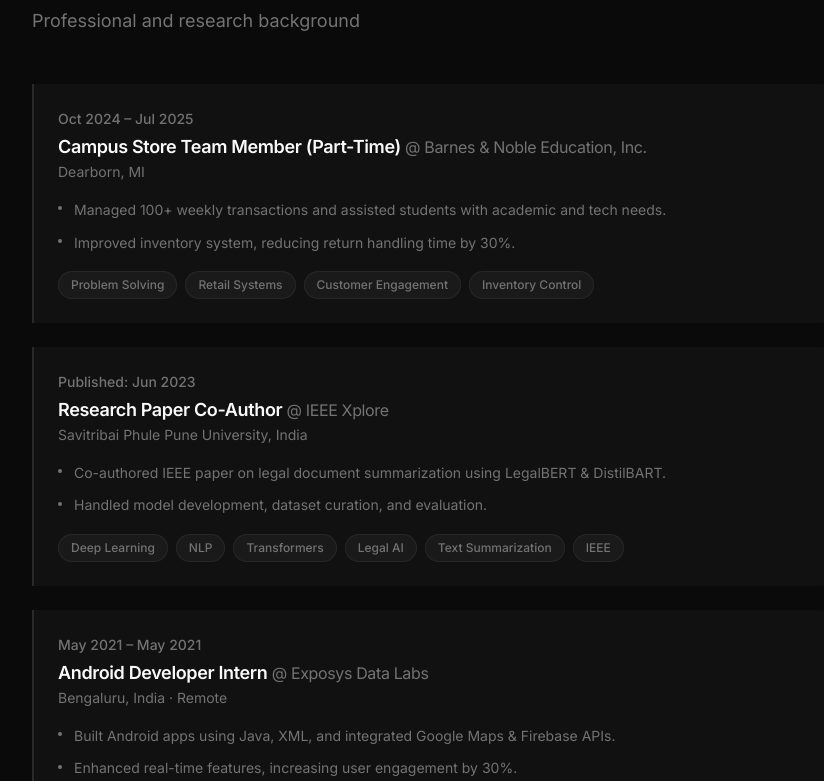
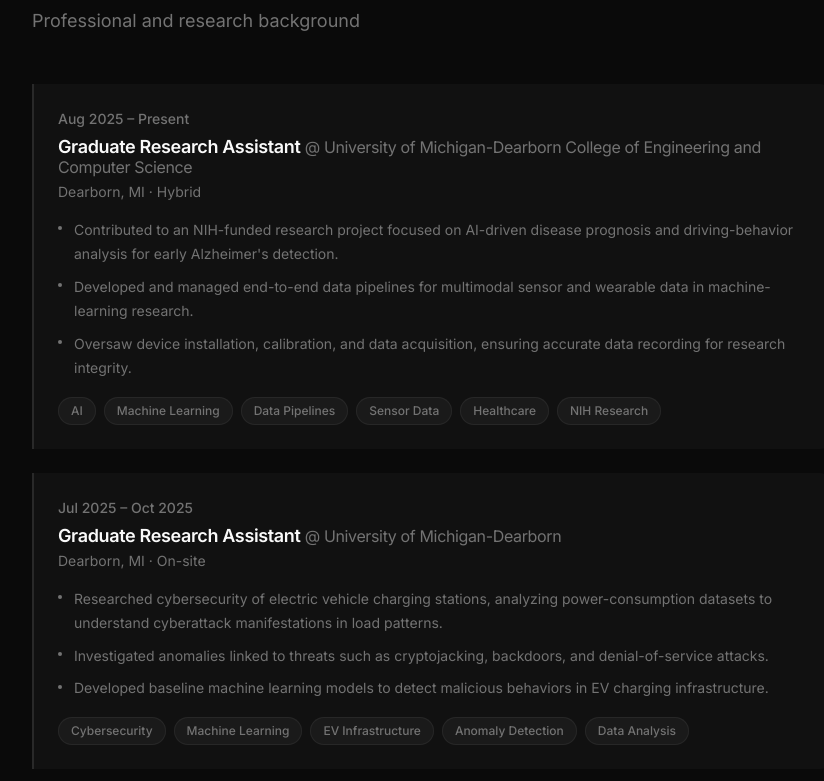
Before and after one commit to shubham7254/my-portfolio, a React (Create React App) app: page / in a window 1280 px wide. Shown: the part 4299-5080 px from the top of the page, without its empty margins (106-930 px from the left). Built offline with nearby package versions, Linux system fonts and the light colour scheme; no server answers.

Commit message:
feat: prioritize grad research assistant positions in experience list
Add NIH-funded and EV cybersecurity roles as top entries with structured details.

Co-authored-by: Shubham Jagtap <69067628+shubham7254@users.noreply.github.com>

```diff
--- a/src/data/experience.js
+++ b/src/data/experience.js
@@ -1,4 +1,30 @@
 const experiences = [
+  {
+    id: "gra-alzheimers",
+    title: "Graduate Research Assistant",
+    company: "University of Michigan-Dearborn College of Engineering and Computer Science",
+    dates: "Aug 2025 – Present",
+    location: "Dearborn, MI · Hybrid",
+    description: [
+      "Contributed to an NIH-funded research project focused on AI-driven disease prognosis and driving-behavior analysis for early Alzheimer's detection.",
+      "Developed and managed end-to-end data pipelines for multimodal sensor and wearable data in machine-learning research.",
+      "Oversaw device installation, calibration, and data acquisition, ensuring accurate data recording for research integrity.",
+    ],
+    tags: ["AI", "Machine Learning", "Data Pipelines", "Sensor Data", "Healthcare", "NIH Research"],
+  },
+  {
+    id: "gra-cybersecurity-ev",
+    title: "Graduate Research Assistant",
+    company: "University of Michigan-Dearborn",
+    dates: "Jul 2025 – Oct 2025",
+    location: "Dearborn, MI · On-site",
+    description: [
+      "Researched cybersecurity of electric vehicle charging stations, analyzing power-consumption datasets to understand cyberattack manifestations in load patterns.",
+      "Investigated anomalies linked to threats such as cryptojacking, backdoors, and denial-of-service attacks.",
+      "Developed baseline machine learning models to detect malicious behaviors in EV charging infrastructure.",
+    ],
+    tags: ["Cybersecurity", "Machine Learning", "EV Infrastructure", "Anomaly Detection", "Data Analysis"],
+  },
   {
     id: "campus-store-bn",
     title: "Campus Store Team Member (Part-Time)",
```
